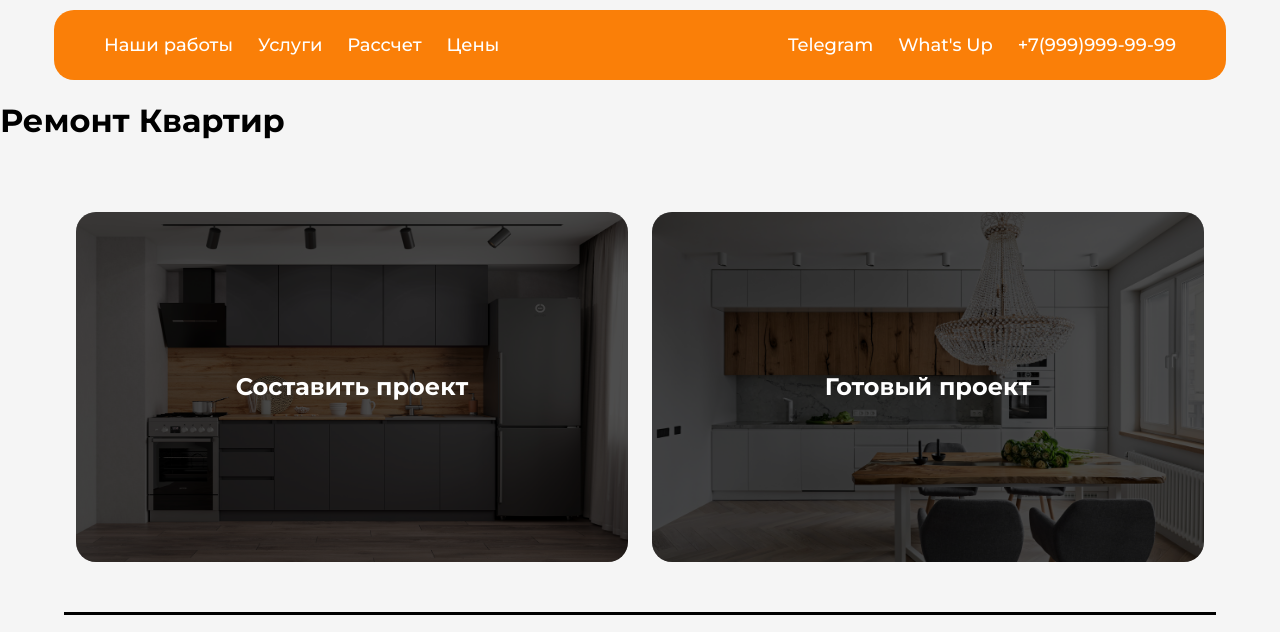
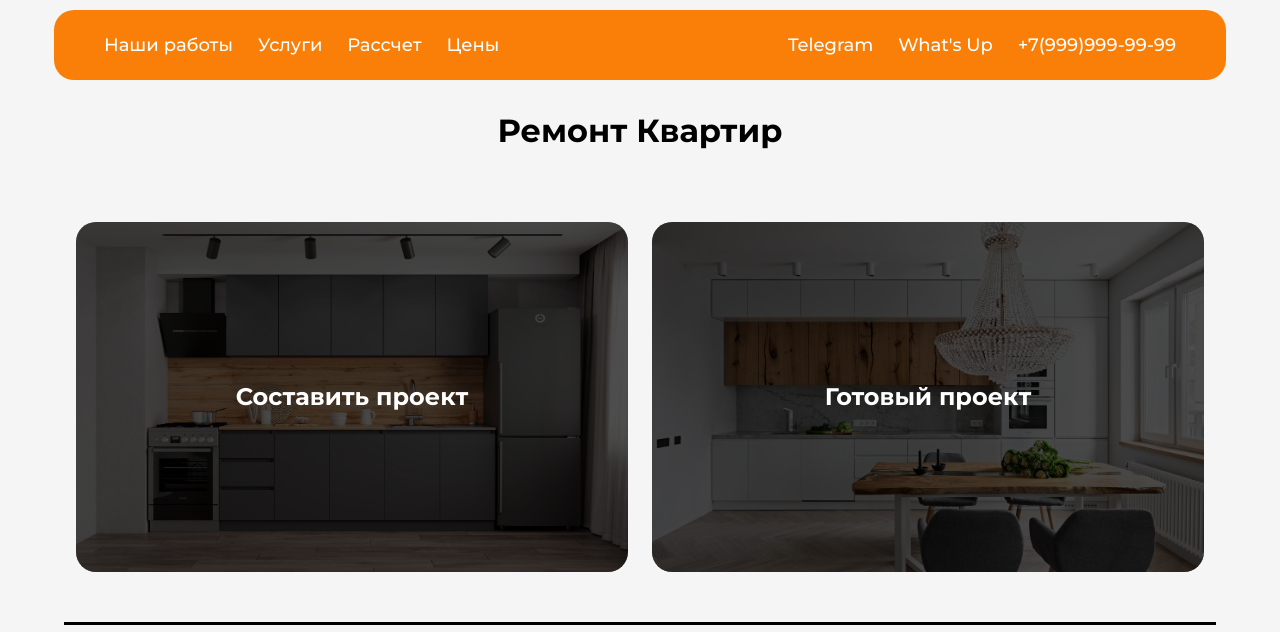
Before and after one commit to Pau4okGG/smirnoff, a plain HTML site: page index.html in a window 1280 px wide. Shown: the top 632 px of the page. Drawn offline with Linux system fonts and the light colour scheme; a script that the page names is missing.

Commit message:
v0.1.4.2

```diff
--- a/css/styles.css
+++ b/css/styles.css
@@ -50,6 +50,14 @@ header nav a{
 
 header nav a:hover{
     color: lightgray;
+}
+
+.logo{
+    width: 90%;
+    margin: auto;
+    align-items: center;
+    display: flex;
+    justify-content: center;
 }
 
 main{
@@ -245,7 +253,8 @@ main img{
 }
 
 .qna button{
-    margin: 10px 0;
+    padding: 0 20px;
+    margin: 5px 0;
     font-size: 16px;
     font-weight: 600;
     width: 100%;
@@ -256,4 +265,5 @@ main img{
     align-items: center;
     border: none;
     background-color: #242325;
+    color: white;
 }
```
